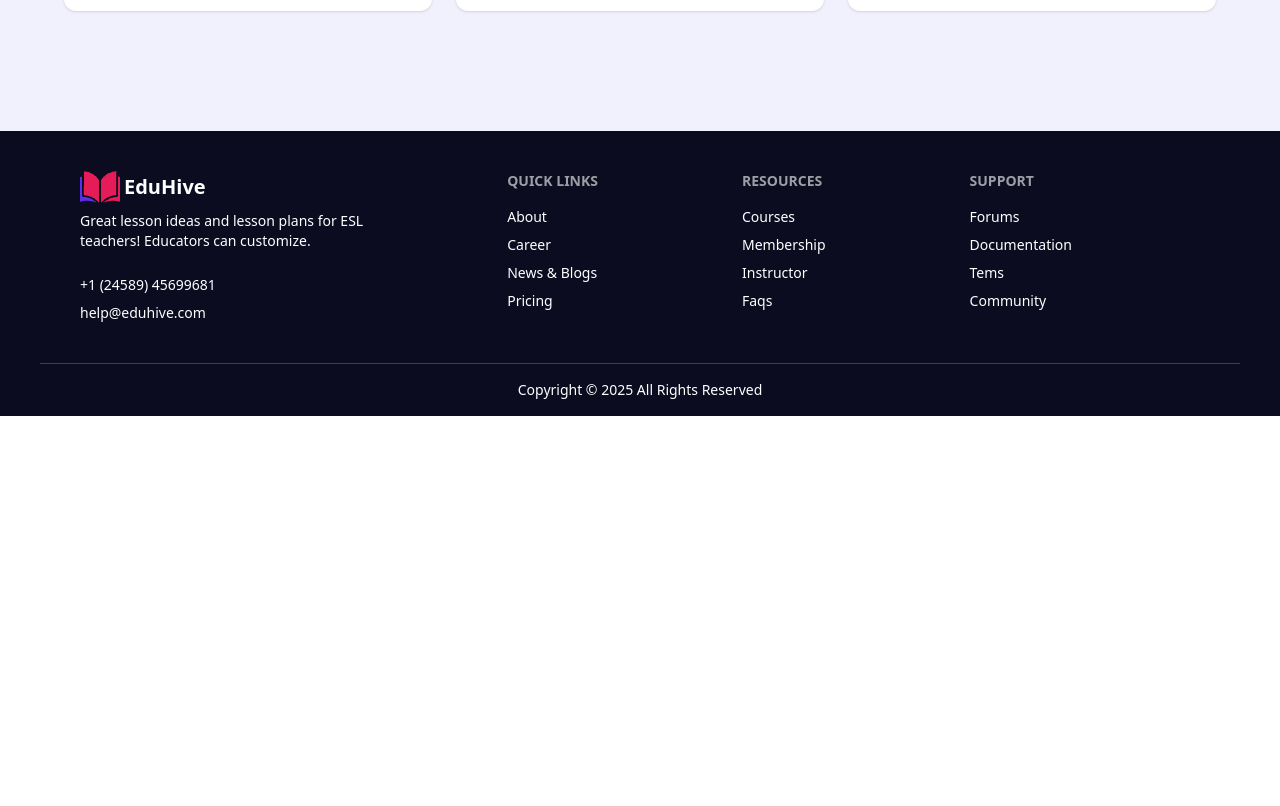
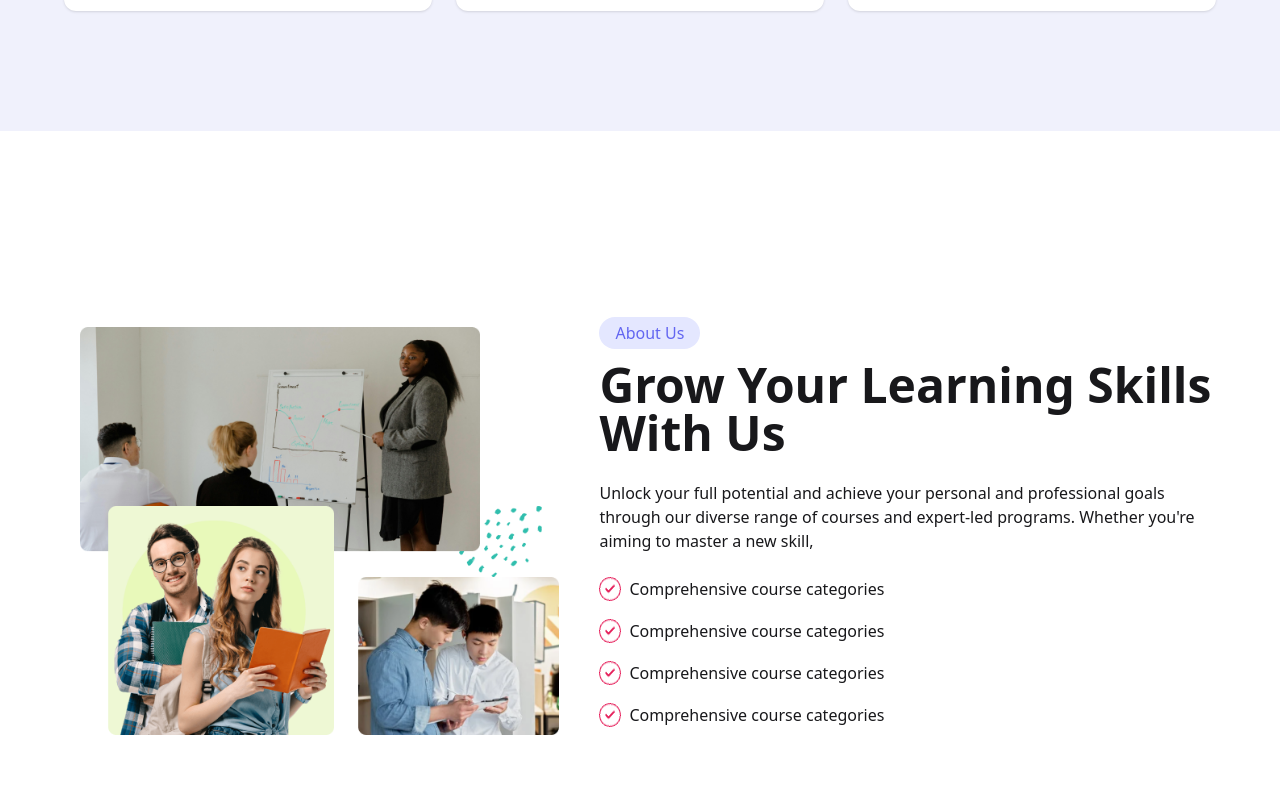
Before and after one commit to jannatun67/education-website, a React (Vite) app: page / in a window 1280 px wide. Shown: the part 3274-4080 px from the top of the page. Before the commit the page ends 3690 px from the top, so only its background shows below. Built offline with nearby package versions, Linux system fonts and the light colour scheme.

Commit message:
about us section

```diff
--- /dev/null
+++ b/src/Componente/About_Us.jsx
@@ -0,0 +1,36 @@
+import React from 'react';
+import aboutUsImage from "../assets/About/Image (1).png"
+import check  from "../assets/icons/check_01.png"
+
+const About_Us = () => {
+    return (
+        <div className=''>
+            <div className="hero md:w-[1200px] mx-auto min-h-screen">
+  <div className="hero-content flex-col lg:flex-row-reverse">
+    <div className="text-center lg:text-left my-7">
+        <p> <button className="px-4 py-1 font-medium  bg-[#e4e7ff] text-[#6366f1] rounded-full mb-3">
+         About Us
+          </button> </p>
+      <h1 className="text-5xl font-bold ">Grow Your Learning Skills With Us</h1>
+      <p className="py-6 ">
+       Unlock your full potential and achieve your personal and professional goals through our diverse range of courses and expert-led programs. Whether you're aiming to master a new skill,
+      </p>
+      <div>
+        <p className='flex gap-2 mb-[18px]'><img src={check} alt="" /> Comprehensive course categories</p>
+           <p className='flex gap-2 mb-[18px]'><img src={check} alt="" /> Comprehensive course categories</p>
+          <p className='flex gap-2 mb-[18px]'><img src={check} alt="" /> Comprehensive course categories</p>
+          <p className='flex gap-2 mb-[18px]'><img src={check} alt="" /> Comprehensive course categories</p>
+      </div>
+    </div>
+    <div className="card bg-base-100 w-full">
+      <div className="card-body">
+        <img src={aboutUsImage } alt="" />
+      </div>
+    </div>
+  </div>
+</div>
+        </div>
+    );
+};
+
+export default About_Us;
--- a/src/Pages/Home/HomePage.jsx
+++ b/src/Pages/Home/HomePage.jsx
@@ -2,6 +2,7 @@ import React from 'react';
 import Banner from '../../Componente/Banner';
 import Top_Courses from '../../Componente/Top_Courses';
 import Online_Courses from '../../Componente/Online_Courses';
+import About_Us from '../../Componente/About_Us';
 
 const HomePage = () => {
     return (
@@ -10,6 +11,7 @@ const HomePage = () => {
 
             <Top_Courses></Top_Courses>
         <Online_Courses></Online_Courses>
+        <About_Us></About_Us>
         </div>
     );
 };
```
Also changed, not shown: src/assets/About/Image (1).png (added), src/assets/icons/check_01.png (added).
